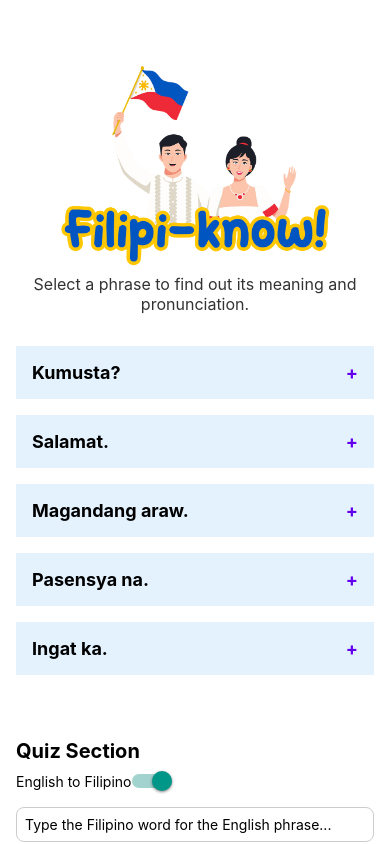
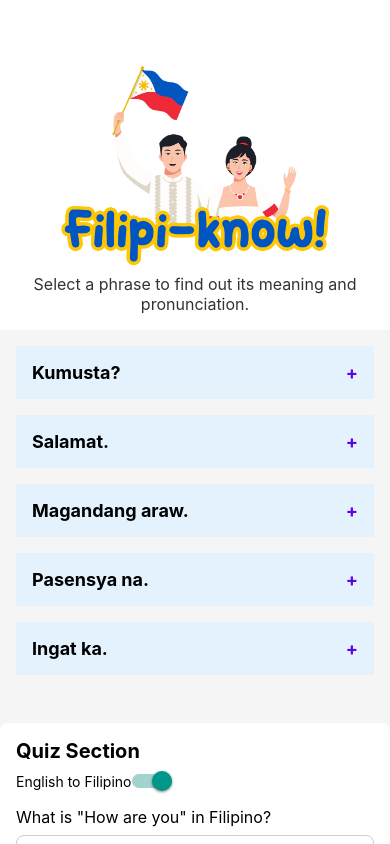
Before and after one commit to 21remM/A1TranslateApp, a React Native app: screen / in a window 390 px wide. Built offline with nearby package versions, Linux system fonts and the light colour scheme.

Commit message:
Updated quiz section.

```diff
--- a/App.js
+++ b/App.js
@@ -46,28 +46,39 @@ export default function App() {
     },
   ];
 
-  // state to manage the expanded phrase index
+  // quiz words array
+  const quizWords = [
+    { filipino: "Kumusta", english: "How are you" },
+    { filipino: "Lalake", english: "Male" },
+    { filipino: "Babae", english: "Female" },
+    { filipino: "Niebe", english: "Snow" },
+    { filipino: "Araw", english: "Day" },
+    { filipino: "Pasensya", english: "Sorry" },
+  ];
+
+  // states for phrase list and quiz
   const [expandedPhraseIndex, setExpandedPhraseIndex] = useState(null);
+  const [isEnglishToFilipino, setIsEnglishToFilipino] = useState(true);
+  const [quizAnswer, setQuizAnswer] = useState("");
+  const [quizFeedback, setQuizFeedback] = useState("");
+  const [currentQuizIndex, setCurrentQuizIndex] = useState(0);
 
+  // toggle phrase expansion
   const togglePhrase = (index) => {
     setExpandedPhraseIndex(expandedPhraseIndex === index ? null : index);
   };
 
-  // state to manage quiz answer and feedback
-  const [isEnglishToFilipino, setIsEnglishToFilipino] = useState(true);
-  const [quizAnswer, setQuizAnswer] = useState("");
-  const [quizFeedback, setQuizFeedback] = useState("");
-
   // quiz answer validation
   const checkAnswer = () => {
     const correctAnswer = isEnglishToFilipino
-      ? phrases.find(
-          (p) => p.meaning.toLowerCase() === quizAnswer.toLowerCase()
-        )
-      : phrases.find((p) => p.word.toLowerCase() === quizAnswer.toLowerCase());
+      ? quizWords[currentQuizIndex].filipino.toLowerCase()
+      : quizWords[currentQuizIndex].english.toLowerCase();
 
-    if (correctAnswer) {
+    if (quizAnswer.toLowerCase() === correctAnswer) {
       setQuizFeedback("Correct!");
+      const nextIndex = (currentQuizIndex + 1) % quizWords.length;
+      setCurrentQuizIndex(nextIndex);
+      setQuizAnswer("");
     } else {
       setQuizFeedback("Incorrect! Try again.");
     }
@@ -134,13 +145,14 @@ export default function App() {
             onValueChange={(value) => setIsEnglishToFilipino(value)}
           />
         </View>
+        <Text style={styles.quizPrompt}>
+          {isEnglishToFilipino
+            ? `What is "${quizWords[currentQuizIndex].english}" in Filipino?`
+            : `What is "${quizWords[currentQuizIndex].filipino}" in English?`}
+        </Text>
         <TextInput
           style={styles.input}
-          placeholder={
-            isEnglishToFilipino
-              ? "Type the Filipino word for the English phrase..."
-              : "Type the English word for the Filipino phrase..."
-          }
+          placeholder="Enter your answer here..."
           onChangeText={(text) => setQuizAnswer(text)}
           value={quizAnswer}
         />
@@ -156,6 +168,10 @@ export default function App() {
 }
 
 const styles = StyleSheet.create({
+  container: {
+    flex: 1,
+    backgroundColor: "#f5f5f5",
+  },
   header: {
     padding: 16,
     backgroundColor: "#fff",
@@ -224,6 +240,10 @@ const styles = StyleSheet.create({
     alignItems: "center",
     marginBottom: 16,
   },
+  quizPrompt: {
+    fontSize: 16,
+    marginBottom: 8,
+  },
   input: {
     borderWidth: 1,
     borderColor: "#ccc",
```
